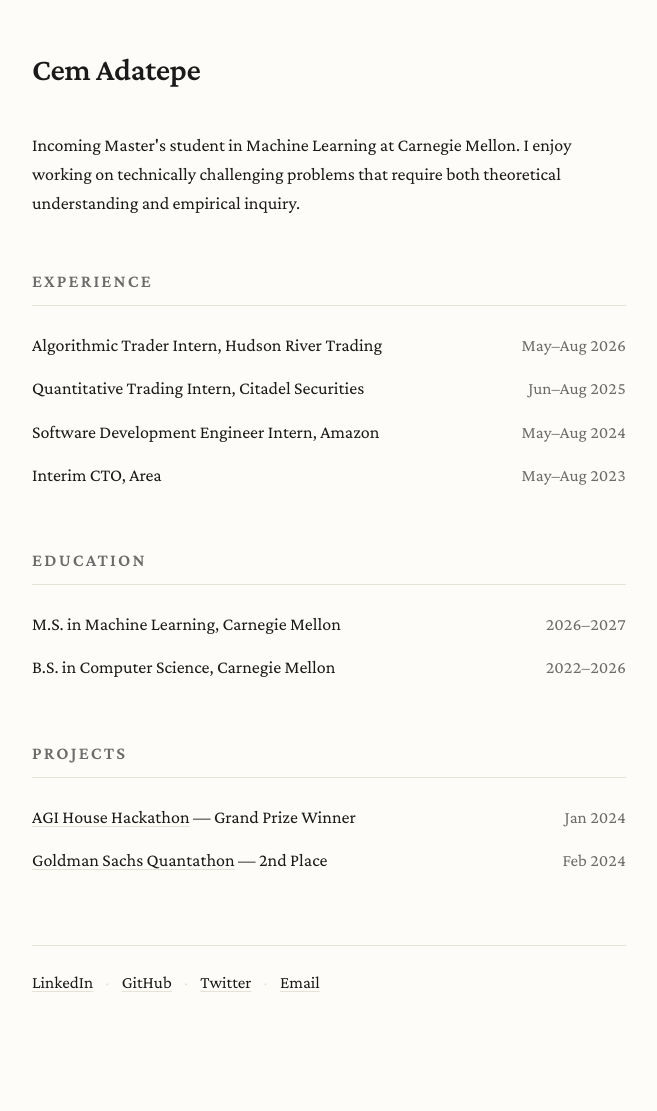
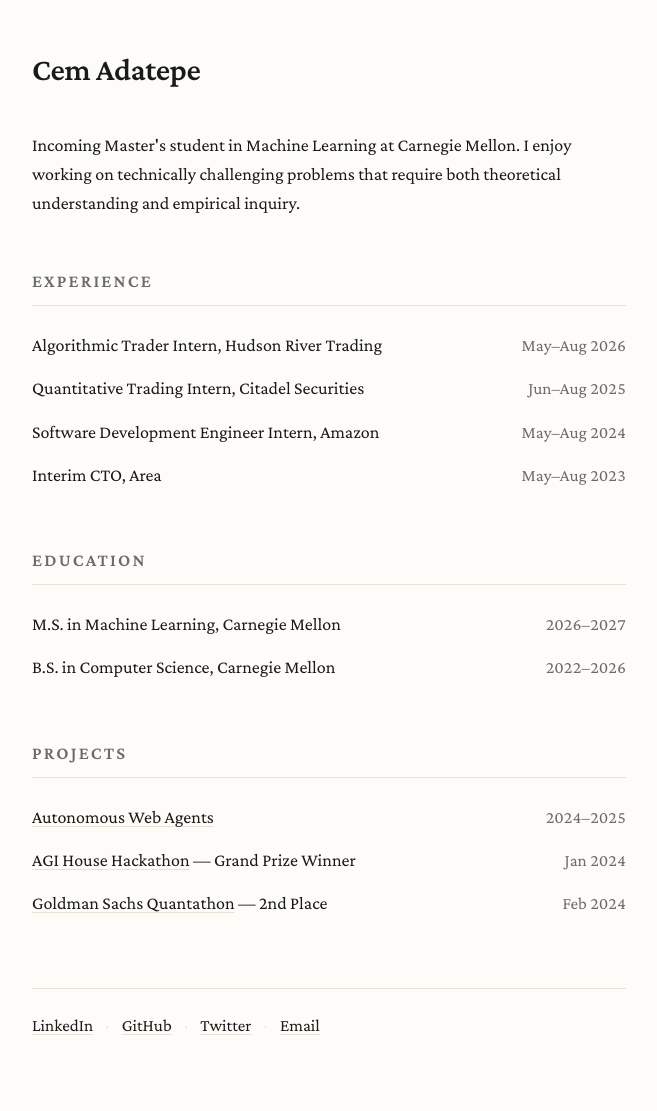
Before and after one commit to Cem-Adatepe/cemadatepe-github.io, a Jekyll site: the page built from docs/index.markdown, in a window 1280 px wide. Shown: the whole page, without its empty margins (311-968 px from the left). Built offline with Jekyll 4.4.1, drawn with Linux system fonts in a browser that asks for light colours; before the commit the page ends 1068 px from its top, so only the background shows below that.

Commit message:
add Autonomous Web Agents project entry
Co-Authored-By: Claude Opus 4.7 (1M context) <noreply@anthropic.com>

```diff
--- a/docs/_layouts/default.html
+++ b/docs/_layouts/default.html
@@ -73,6 +73,10 @@
         <h2>Projects</h2>
         <ul class="entries">
           <li>
+            <span class="role"><a href="https://github.com/Doing-Machines-Company/WAS" target="_blank" rel="noopener">Autonomous Web Agents</a></span>
+            <span class="date">2024&ndash;2025</span>
+          </li>
+          <li>
             <span class="role"><a href="https://github.com/tanmaylaud/suRAGeon" target="_blank" rel="noopener">AGI House Hackathon</a> &mdash; Grand Prize Winner</span>
             <span class="date">Jan 2024</span>
           </li>
```
